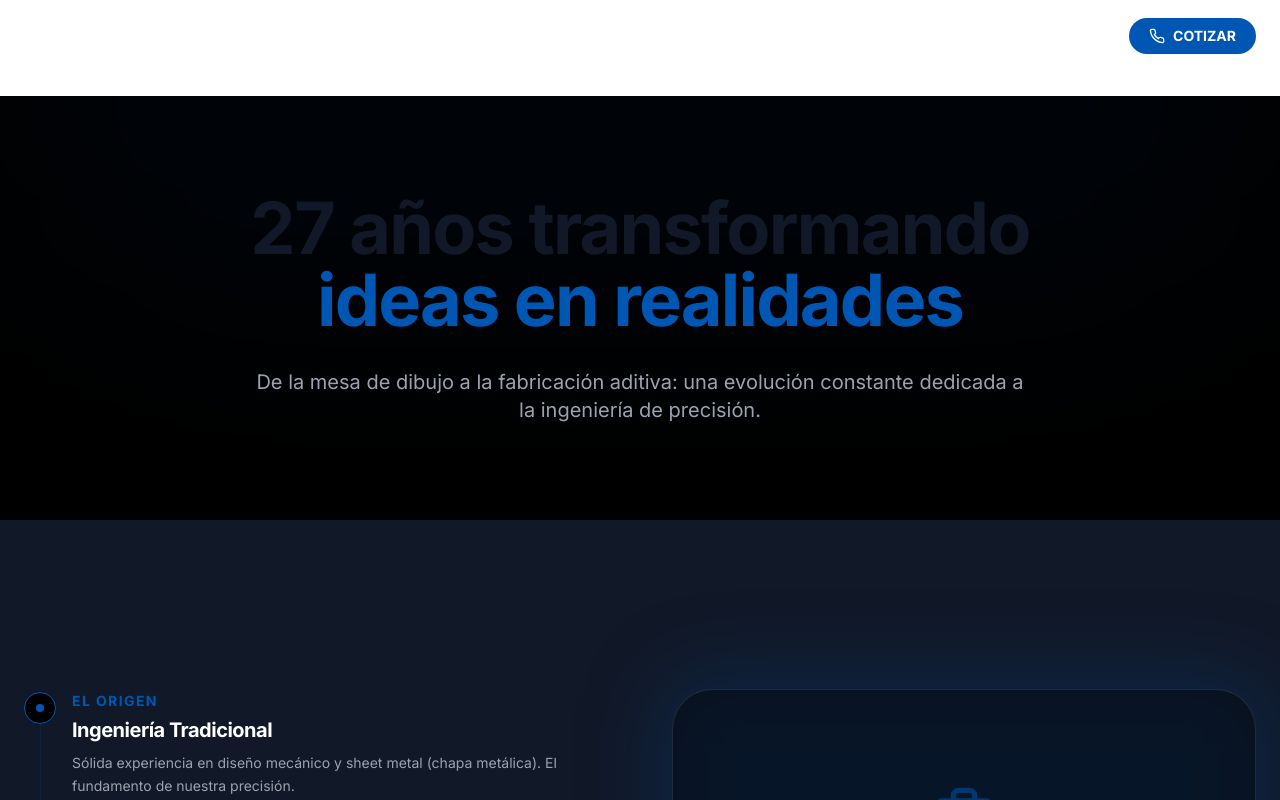
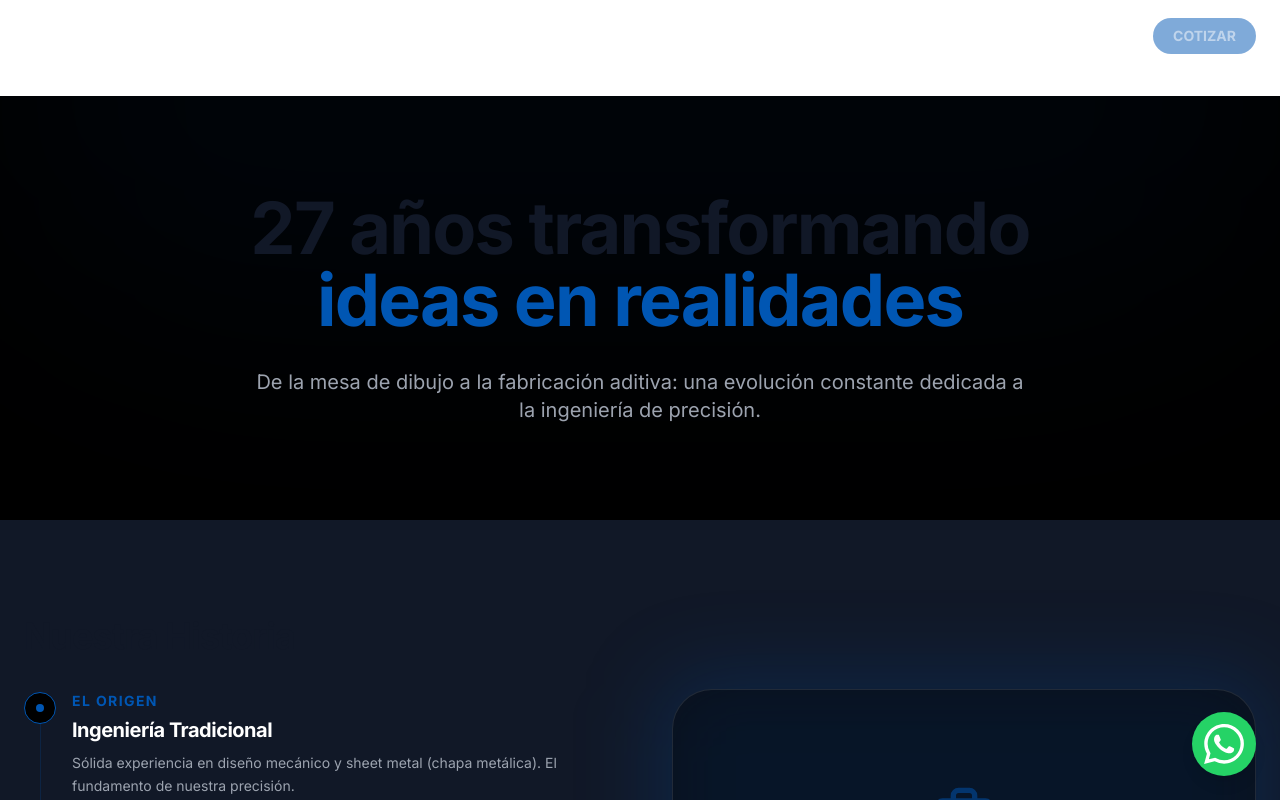
Before and after one commit to 3Dsion/3dsion_web, a React (Vite) app: page /nosotros in a window 1280 px wide. Shown: the top 800 px of the page. Built offline with nearby package versions, Linux system fonts and the light colour scheme.

Commit message:
feat: incluir WhatsAppButton y actualizar documentación de mantenimiento

```diff
--- a/src/App.jsx
+++ b/src/App.jsx
@@ -1,6 +1,7 @@
 import { BrowserRouter as Router, Routes, Route } from 'react-router-dom';
 import Home from './pages/Home';
 import Nosotros from './pages/Nosotros';
+import WhatsAppButton from './components/ui/WhatsAppButton';
 
 function App() {
     // Limpiamos la barra final de BASE_URL para el enrutador
@@ -14,6 +15,7 @@
                     <Route path="/nosotros" element={<Nosotros />} />
                     {/* Futuras rutas: /soluciones, /proyectos */}
                 </Routes>
+                <WhatsAppButton />
             </div>
         </Router>
     );
--- a/src/components/layout/Footer.jsx
+++ b/src/components/layout/Footer.jsx
@@ -14,7 +14,12 @@
                             27 años transformando ideas en realidades industriales mediante diseño avanzado y fabricación aditiva.
                         </p>
                         <div className="flex space-x-4">
-                            <a href="#" className="p-2 bg-white/5 rounded-full hover:bg-primary transition-colors">
+                            <a
+                                href="https://www.instagram.com/3dsion/"
+                                target="_blank"
+                                rel="noopener noreferrer"
+                                className="p-2 bg-white/5 rounded-full hover:bg-primary transition-colors"
+                            >
                                 <Instagram size={20} />
                             </a>
                             <a href="#" className="p-2 bg-white/5 rounded-full hover:bg-primary transition-colors">
--- a/src/components/layout/Navbar.jsx
+++ b/src/components/layout/Navbar.jsx
@@ -44,13 +44,12 @@
                             {link.name}
                         </a>
                     ))}
-                    <a
-                        href="https://wa.me/541176211242"
-                        className="bg-primary hover:bg-orange-500 text-white px-5 py-2 rounded-full text-sm font-bold flex items-center transition-all"
+                    <button
+                        className="bg-primary/50 text-white/50 px-5 py-2 rounded-full text-sm font-bold flex items-center cursor-not-allowed"
+                        disabled
                     >
-                        <Phone size={16} className="mr-2" />
                         COTIZAR
-                    </a>
+                    </button>
                 </div>
 
                 {/* Mobile menu button */}
@@ -84,13 +83,12 @@
                                     {link.name}
                                 </a>
                             ))}
-                            <a
-                                href="https://wa.me/541176211242"
-                                className="w-full bg-primary hover:bg-primary-dark text-white px-5 py-3 rounded-xl text-center font-bold flex items-center justify-center transition-all"
+                            <button
+                                className="w-full bg-primary/50 text-white/50 px-5 py-3 rounded-xl text-center font-bold flex items-center justify-center cursor-not-allowed"
+                                disabled
                             >
-                                <Phone size={18} className="mr-2" />
-                                COTIZAR AHORA
-                            </a>
+                                COTIZAR
+                            </button>
                         </div>
                     </motion.div>
                 )}
--- /dev/null
+++ b/src/components/ui/WhatsAppButton.jsx
@@ -0,0 +1,42 @@
+import React from 'react';
+import { motion } from 'framer-motion';
+
+const WhatsAppButton = () => {
+    const phoneNumber = "541176211242";
+    const message = encodeURIComponent("Hola, me gustaría recibir más información sobre sus servicios.");
+    const whatsappUrl = `https://wa.me/${phoneNumber}?text=${message}`;
+
+    return (
+        <motion.div
+            initial={{ opacity: 0, scale: 0.5, y: 50 }}
+            animate={{ opacity: 1, scale: 1, y: 0 }}
+            transition={{ delay: 1, duration: 0.5, type: "spring" }}
+            className="fixed bottom-6 right-6 z-[60]"
+        >
+            <a
+                href={whatsappUrl}
+                target="_blank"
+                rel="noopener noreferrer"
+                className="relative flex items-center justify-center w-14 h-14 md:w-16 md:h-16 bg-[#25D366] rounded-full shadow-lg hover:shadow-2xl transition-all duration-300 group overflow-hidden"
+                aria-label="Contactar por WhatsApp"
+            >
+                {/* Glow effect */}
+                <div className="absolute inset-0 bg-white/20 scale-0 group-hover:scale-150 transition-transform duration-700 rounded-full" />
+
+                {/* WhatsApp Icon (SVG) */}
+                <svg
+                    viewBox="0 0 24 24"
+                    className="w-8 h-8 md:w-10 md:h-10 fill-white relative z-10 group-hover:scale-110 transition-transform duration-300"
+                    xmlns="http://www.w3.org/2000/svg"
+                >
+                    <path d="M17.472 14.382c-.297-.149-1.758-.867-2.03-.967-.273-.099-.471-.148-.67.15-.197.297-.767.966-.94 1.164-.173.199-.347.223-.644.075-.297-.15-1.255-.463-2.39-1.475-.883-.788-1.48-1.761-1.653-2.059-.173-.297-.018-.458.13-.606.134-.133.298-.347.446-.52.149-.174.198-.298.298-.497.099-.198.05-.371-.025-.52-.075-.149-.669-1.612-.916-2.207-.242-.579-.487-.5-.669-.51-.173-.008-.371-.01-.57-.01-.198 0-.52.074-.792.372-.272.297-1.04 1.016-1.04 2.479 0 1.462 1.065 2.875 1.213 3.074.149.198 2.096 3.2 5.077 4.487.709.306 1.262.489 1.694.625.712.227 1.36.195 1.871.118.571-.085 1.758-.719 2.006-1.413.248-.694.248-1.289.173-1.413-.074-.124-.272-.198-.57-.347m-5.421 7.403h-.004a9.87 9.87 0 01-5.031-1.378l-.361-.214-3.741.982.998-3.648-.235-.374a9.86 9.86 0 01-1.51-5.26c.001-5.45 4.436-9.884 9.888-9.884 2.64 0 5.122 1.03 6.988 2.898a9.825 9.825 0 012.893 6.994c-.003 5.45-4.437 9.884-9.885 9.884m8.413-18.297A11.815 11.815 0 0012.05 0C5.495 0 .16 5.335.157 11.892c0 2.096.547 4.142 1.588 5.945L.057 24l6.305-1.654a11.882 11.882 0 005.683 1.448h.005c6.554 0 11.89-5.335 11.893-11.893a11.821 11.821 0 00-3.48-8.413z" />
+                </svg>
+
+                {/* Pulse effect */}
+                <span className="absolute inset-0 rounded-full bg-[#25D366] animate-ping opacity-20" />
+            </a>
+        </motion.div>
+    );
+};
+
+export default WhatsAppButton;
```
